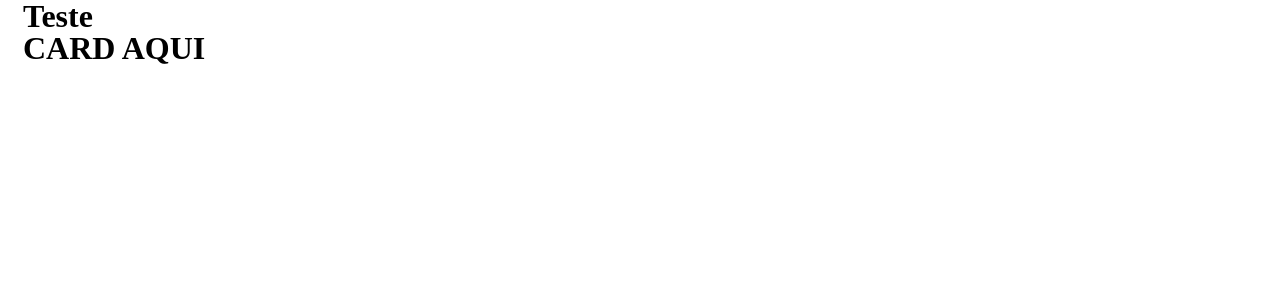
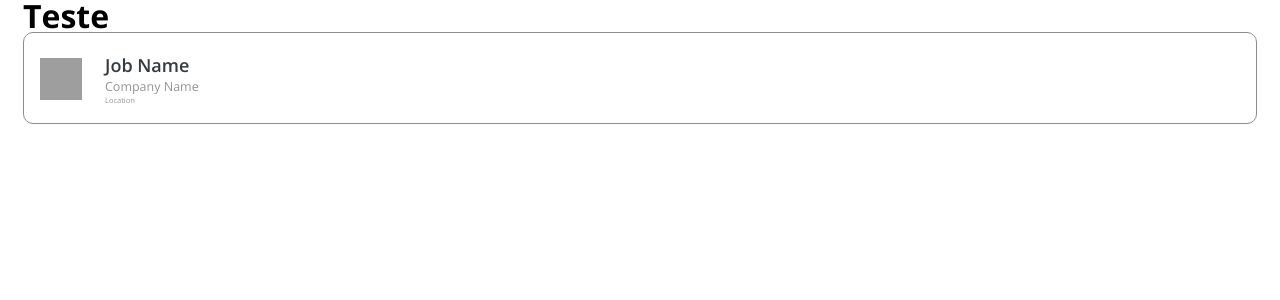
Before and after one commit to frreiro/Zippia_Challenge, a Next.js app: page /test/jobs in a window 1280 px wide. Shown: the top 300 px of the page. Built offline with nearby package versions, Linux system fonts and the light colour scheme; grey boxes are pictures that could not be loaded.

Commit message:
feat: card clicked added

```diff
--- a/src/components/Jobs/Card.tsx
+++ b/src/components/Jobs/Card.tsx
@@ -1,7 +1,38 @@
+import { useState } from "react"
+import {Container, Subtitle, Title, Subtitle2, ImageContainer, BasicInfo, DetailInfo, DescriptionTitle, DescriptionBody} from "../../styles/Jobs/Card"
 
+
+/*Create the Card compoenente, inside has the JobTile, CompanyName and the companyImage.
+ Whe clicked, the card will open and display the job description  */
 const  Card: React.FC =  () => {
+	const [select, setSelect] = useState(false)
+
 	return (
-		<h1>CARD AQUI</h1>
+		<Container onClick={() => setSelect(!select)} isSelected={select}>
+			<BasicInfo>
+				<div>
+					<ImageContainer url='https://logo.clearbit.com/usaa.com'></ImageContainer>
+				</div>
+				<div>
+					<Title>Job Name</Title>
+					<Subtitle>Company Name</Subtitle>
+					<Subtitle2>Location</Subtitle2>
+				</div>
+			</BasicInfo>
+			{
+			select ?
+				(
+				<DetailInfo>
+					<DescriptionTitle>Job Description</DescriptionTitle>
+					<hr/>
+					<DescriptionBody>
+					Lorem ipsum dolor sit amet, consectetur adipiscing elit, sed do eiusmod tempor incididunt ut labore et dolore magna aliqua. Ut enim ad minim veniam, quis nostrud exercitation ullamco laboris nisi ut aliquip ex ea commodo consequat. Duis aute irure dolor in reprehenderit in voluptate velit esse cillum dolore eu fugiat nulla pariatur. Excepteur sint occaecat cupidatat non proident, sunt in culpa qui officia deserunt mollit anim id est laborum.
+					</DescriptionBody>
+				</DetailInfo>
+				)
+				: <></>
+			}
+		</Container>
 	)
 }
 
--- a/src/pages/_document.tsx
+++ b/src/pages/_document.tsx
@@ -1,6 +1,8 @@
-import Document, { DocumentContext, DocumentInitialProps } from 'next/document'
+import Document, { DocumentContext, DocumentInitialProps, Head, Html, Main, NextScript } from 'next/document'
 import { ServerStyleSheet } from 'styled-components'
 
+//This _document is a reference to a documentation of styled-components, it is used to make the css stylesheet render in the server side not in the client side
+//More inforation can be found here: https://styled-components.com/docs/advanced
 export default class MyDocument extends Document {
   static async getInitialProps(
     ctx: DocumentContext
@@ -29,4 +31,24 @@ export default class MyDocument extends Document {
       sheet.seal()
     }
   }
+
+  //This render is created to set the font in the HTML Head;
+  render() {
+	return (
+		<Html lang="en">
+			<Head>
+				<link rel="preconnect" href="https://fonts.googleapis.com"/>
+				<link rel="preconnect" href="https://fonts.gstatic.com"/>
+				<link href="https://fonts.googleapis.com/css2?family=Open+Sans:wght@300;400;500;600;700;800&display=swap" rel="stylesheet"/>
+
+			</Head>
+			<body>
+				<Main/>
+				<NextScript/>
+			</body>
+		</Html>
+
+
+	)
+  }
 }
--- a/src/styles/GlobalStyles.tsx
+++ b/src/styles/GlobalStyles.tsx
@@ -1,17 +1,20 @@
 import { createGlobalStyle } from "styled-components";
 
+//Creating a new global styles that resets some default css configs
 const GlobalStyles = createGlobalStyle`
 	*{
 		margin: 0;
 		padding: 0;
 		line-height: 1;
 		border: 0;
+		box-sizing: border-box;
 	}
 
 
 	body{
-		/*padding: 0 85px 0 85px*/
+		font-family: ${props => props.theme.font}
 	}
+
 
 `;
 
--- a/src/styles/Jobs/Card.tsx
+++ b/src/styles/Jobs/Card.tsx
@@ -1,9 +1,85 @@
 import styled from "styled-components"
 
 
-const Card = styled.div`
-	width: 308px;
-	height: 92px;
+const Container = styled.article<{isSelected: boolean}>`
+	height: ${props => props.isSelected ? '331px' : '92px'};
 	border-radius: 10px;
-	border: 1px solid ${props => props.theme.colors.border}
+	border: 1px solid ${props => props.theme.colors.border};
+	padding: 20px 16px 12px 16px;
+	background-color: ${props => props.isSelected ?  props.theme.colors.selected : props.theme.colors.third};
+	cursor: pointer;
+
+
+
+
 `;
+
+const ImageContainer = styled.div<{url: string}>`
+	width: 42px;
+	height: 42px;
+	background-image: url(${props => props.url});
+	background-size: cover;
+`;
+
+const Title = styled.h1`
+	font-size: ${props => props.theme.fontSizes.mobile.large};
+	color: ${props => props.theme.colors.primary};
+	font-weight: 600;
+	line-height: 25px;
+`;
+
+const Subtitle = styled.h4`
+	font-size: ${props => props.theme.fontSizes.mobile.mediumSmall};
+	color: ${props => props.theme.colors.secondary};
+	font-weight: 400;
+	line-height: 17px;
+`;
+
+const Subtitle2 = styled.h4`
+	font-size: ${props => props.theme.fontSizes.mobile.extraSmall};
+	color: ${props => props.theme.colors.secondary};
+	font-weight: 400;
+	line-height: 10px;
+`;
+
+const BasicInfo = styled.div`
+	display: flex;
+	align-items: center;
+
+
+	div:not(:last-of-type){
+		margin-right: 23px;
+	}
+
+`;
+
+const DetailInfo = styled.div`
+	padding-top: 35px;
+	hr{
+		margin: 12px 0 12px 0;
+		border: 1px solid ${props => props.theme.colors.divider};
+	}
+`;
+
+const DescriptionTitle = styled(Title)`
+	font-size: ${props => props.theme.fontSizes.mobile.medium};
+`;
+
+const DescriptionBody = styled.p`
+	font-size: ${props => props.theme.fontSizes.mobile.small};
+	color: ${props => props.theme.colors.secondary};
+	font-weight: 600;
+	line-height: 14px;
+`;
+
+export {
+	Container,
+	Title,
+	Subtitle,
+	Subtitle2,
+	ImageContainer,
+	BasicInfo,
+	DetailInfo,
+	DescriptionTitle,
+	DescriptionBody
+}
--- a/src/styles/Theme.tsx
+++ b/src/styles/Theme.tsx
@@ -1,11 +1,13 @@
 import { ThemeProvider } from "styled-components";
 import { PropsWithChildren } from "react";
+
+//Creating a custom theme to my app
 const theme = {
 	colors: {
-		header: '#343A40',
+		primary: '#343A40',
+		secondary: '#949494',
+		third: '#FFFFFF',
 		selected: ' rgba(131, 121, 243, 0.1)',
-		primary: '#FFFFFF',
-		secondary: '#949494',
 		border: '#8D8D8D',
 		divider: '#D9D9D9'
 	},
@@ -23,6 +25,8 @@ const theme = {
 	}
 
 }
+
+//Creating a new component with ThemeProvider that includes all children components
 const Theme: React.FC<PropsWithChildren> = ({ children }) => {
 	return <ThemeProvider theme={theme}>{children}</ThemeProvider>
 }
--- a/src/styles/styled.d.ts
+++ b/src/styles/styled.d.ts
@@ -4,8 +4,10 @@ import 'styled-components'
 
 import { theme } from './Theme.jsx'
 
-export type Theme = typeof theme;
+export type Theme = typeof theme; //Create a type with my custom theme
 
 declare module 'styled-components' {
 	export interface DefaultTheme extends Theme {}
+	// Extends my custom theme in the defaultTheme of styled-components
+	// This way the TS can turn my theme autocomplete available
 }
```
Also changed, not shown: src/pages/test/jobs/index.tsx (+2 -0 lines).
